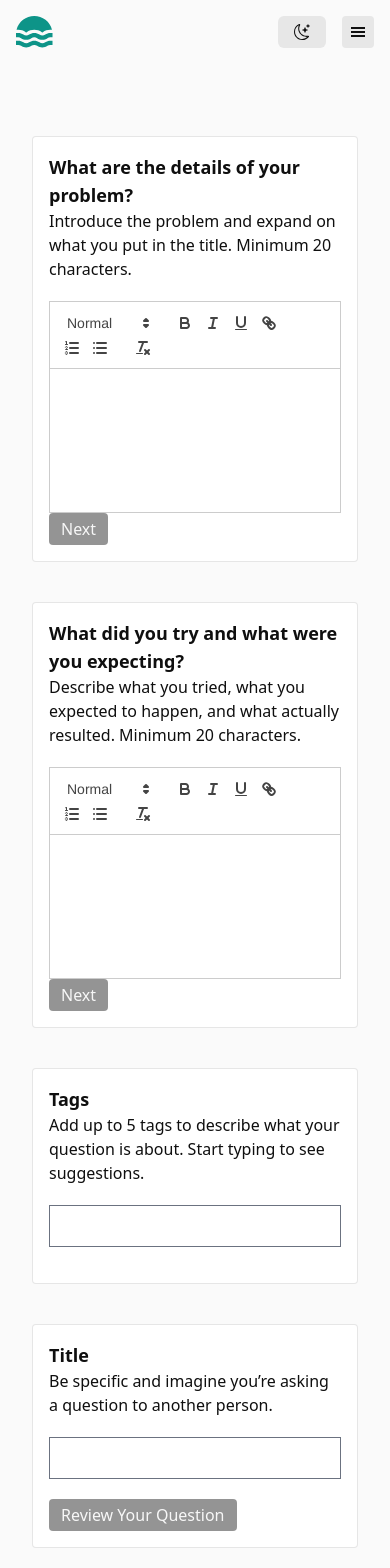
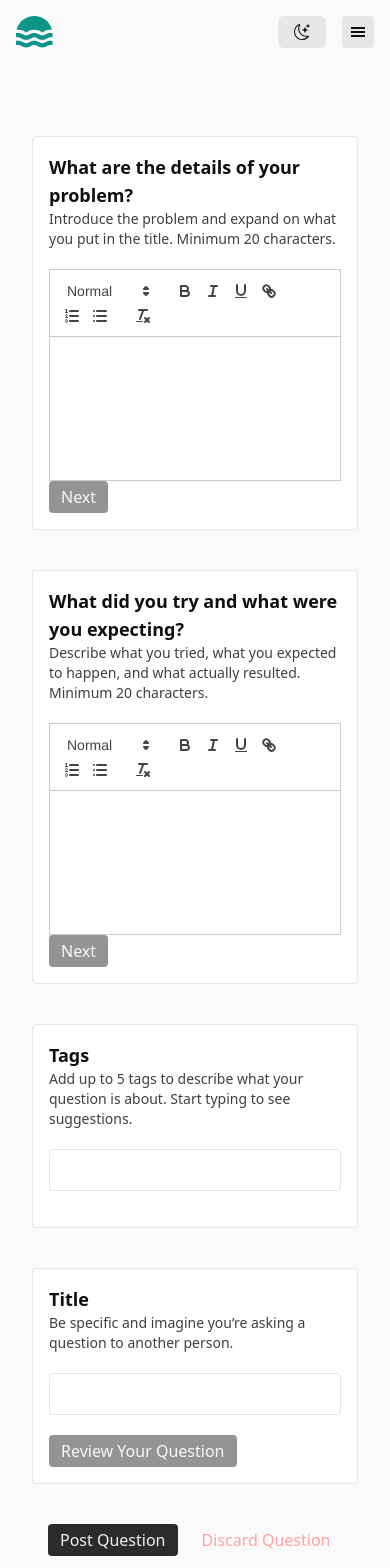
Before and after one commit to iamrmrishan/project-lunas-frontend, a React (Create React App) app: page /create-post in a window 390 px wide. Shown: the top 1568 px of the page. Built offline with nearby package versions, Linux system fonts and the light colour scheme.

Commit message:
create post styling

```diff
--- a/src/components/molecules/create-post/index.tsx
+++ b/src/components/molecules/create-post/index.tsx
@@ -18,11 +18,11 @@ const CreatePostForm = () => {
       <div className="relative mx-auto max-w-screen-xl px-4 py-8">
         <div className="grid grid-cols-4 md:gap-12 gap-2">
           <div className="md:col-span-3 col-span-4  text-primaryText dark:text-secondaryText">
-            <div className="flex flex-col p-4 my-4 bg-white border rounded  border-primaryText  dark:border-secondaryText border-opacity-10 dark:border-opacity-10">
+            <div className="flex flex-col p-4 my-4 bg-white dark:bg-secondaryBtn2 border rounded  border-primaryText  dark:border-secondaryText border-opacity-10 dark:border-opacity-10">
               <div className="text-lg font-bold">
                 What are the details of your problem?
               </div>
-              <div>
+              <div className='text-primaryText dark:text-secondaryText text-sm text-opacity-80 dark:text-opacity-80'>
                 Introduce the problem and expand on what you put in the title.
                 Minimum 20 characters.
               </div>
@@ -61,17 +61,17 @@ const CreatePostForm = () => {
               </div>
             </div>
           </div>
-          <div className='col-span-4 md:col-span-1'>
-            <div
+          <div className="col-span-4 md:col-span-1">
+          <div
               hidden={!show || focused != 0}
-              className="my-4 border rounded bg-white shadow border-primaryText  dark:border-secondaryText border-opacity-10 dark:border-opacity-10"
+              className="my-4 rounded bg-white dark:bg-secondaryBtn2 shadow border-primaryText h-auto"
             >
-              <div className="font-bold text-sm p-4 text-primaryText dark:text-secondaryText border ">
-                Proof-read before posting
+              <div className="font-bold text-sm p-4 text-primaryText dark:text-secondaryText bg-primaryBtn2 dark:bg-transparent dark:bg-brightnness- ">
+                 Proof-read before posting
               </div>
               <div>
                 <div></div>
-                <div className="p-4 text-xs text-primaryText dark:text-secondaryText font-sm">
+                <div className="p-4 text-xs text-primaryText dark:text-secondaryText text-opacity-70 dark:text-opacity-70">
                   Now that you're ready to post your question, read through it
                   from start to finish. Does it make sense? Add any details you
                   missed and read through it again. Now is a good time to make
@@ -83,18 +83,18 @@ const CreatePostForm = () => {
         </div>
 
         <div className="grid grid-cols-4 md:gap-12 gap-2">
-          <div className="md:col-span-3 col-span-4 text-primaryText dark:text-secondaryText">
-            <div className="p-4 my-4 bg-white border rounded  border-primaryText  dark:border-secondaryText border-opacity-10 dark:border-opacity-10">
+          <div className="md:col-span-3 col-span-4  text-primaryText dark:text-secondaryText">
+            <div className="flex flex-col p-4 my-4 bg-white dark:bg-secondaryBtn2  border rounded  border-primaryText  dark:border-secondaryText border-opacity-10 dark:border-opacity-10">
               <div className="text-lg font-bold">
                 What did you try and what were you expecting?
               </div>
-              <div>
+              <div className='text-primaryText dark:text-secondaryText text-sm text-opacity-80 dark:text-opacity-80'>
                 Describe what you tried, what you expected to happen, and what
                 actually resulted. Minimum 20 characters.
               </div>
               <div className="my-5 h-48">
                 <ReactQuill
-                  className="h-36"
+                  className="h-36 dark:text-"
                   theme="snow"
                   value={value.details}
                   onChange={(v) =>
@@ -128,17 +128,17 @@ const CreatePostForm = () => {
             </div>
           </div>
 
-          <div className='col-span-4 md:col-span-1'>
-            <div
+          <div className="col-span-4 md:col-span-1">
+          <div
               hidden={!show || focused != 1}
-              className="my-4 border rounded bg-white shadow border-primaryText  dark:border-secondaryText border-opacity-10 dark:border-opacity-10"
+              className="my-4 rounded bg-white dark:bg-secondaryBtn2 shadow border-primaryText h-auto"
             >
-              <div className="font-bold text-sm p-4 text-primaryText dark:text-secondaryText border ">
+              <div className="font-bold text-sm p-4 text-primaryText dark:text-secondaryText bg-primaryBtn2 dark:bg-transparent dark:bg-brightnness- ">
                 Expand on the problem
               </div>
               <div>
                 <div></div>
-                <div className="p-4 text-xs text-primaryText dark:text-secondaryText font-sm">
+                <div className="p-4 text-xs text-primaryText dark:text-secondaryText text-opacity-70 dark:text-opacity-70">
                   Show what you've tried, tell us what happened, and why it
                   didn't meet your needs. Not all questions benefit from
                   including code, but if your problem is better understood with
@@ -151,17 +151,17 @@ const CreatePostForm = () => {
             </div>
           </div>
         </div>
-
         <div className="grid grid-cols-4 md:gap-12 gap-2">
-          <div className="md:col-span-3 col-span-4 text-primaryText dark:text-secondaryText">
-            <div className="p-4 my-4 bg-white border rounded  border-primaryText  dark:border-secondaryText border-opacity-10 dark:border-opacity-10">
+          <div className="md:col-span-3 col-span-4  text-primaryText dark:text-secondaryText">
+            <div className="flex flex-col p-4 my-4 bg-white dark:bg-secondaryBtn2  border rounded  border-primaryText  dark:border-secondaryText border-opacity-10 dark:border-opacity-10">
               <div className="text-lg font-bold">Tags</div>
-              <div>
+              <div className='text-primaryText dark:text-secondaryText text-sm text-opacity-80 dark:text-opacity-80'>
                 Add up to 5 tags to describe what your question is about. Start
                 typing to see suggestions.
               </div>
               <div className="my-5">
                 <input
+
                   value={value.tags}
                   onChange={(v) =>
                     setValue({
@@ -177,22 +177,21 @@ const CreatePostForm = () => {
                     setShow(false);
                     setFocused(null);
                   }}
-                  className="border w-full py-2 px-1.5"
+                  className="border w-full py-2 px-1.5 bg-transparent border-opacity-10 border-primaryText dark:border-secondaryText rounded"
                 />
               </div>
             </div>
           </div>
-          <div className='col-span-4 md:col-span-1'>
-            <div
+          <div className="col-span-4 md:col-span-1">
+          <div
               hidden={!show || focused != 2}
-              className="my-4 border rounded bg-white shadow border-primaryText  dark:border-secondaryText border-opacity-10 dark:border-opacity-10 h-auto"
+              className="my-4 rounded bg-white dark:bg-secondaryBtn2 shadow border-primaryText h-auto"
             >
-              <div className="font-bold text-sm p-4 text-primaryText dark:text-secondaryText border ">
+              <div className="font-bold text-sm p-4 text-primaryText dark:text-secondaryText bg-primaryBtn2 dark:bg-transparent dark:bg-brightnness- ">
                 Adding tags
               </div>
               <div>
-                <div></div>
-                <div className="p-4 text-xs text-primaryText dark:text-secondaryText font-sm">
+              <div className="p-4 text-xs text-primaryText dark:text-secondaryText text-opacity-70 dark:text-opacity-70">
                   Tags help ensure that your question will get attention from
                   the right people. Tag things in more than one way so people
                   can find them more easily. Add tags for product lines,
@@ -203,11 +202,12 @@ const CreatePostForm = () => {
             </div>
           </div>
         </div>
+
         <div className="grid grid-cols-4 md:gap-12 gap-2">
-          <div className="md:col-span-3 col-span-4 text-primaryText dark:text-secondaryText">
-            <div className="p-4 my-4 bg-white border rounded  border-primaryText  dark:border-secondaryText border-opacity-10 dark:border-opacity-10">
+          <div className="md:col-span-3 col-span-4  text-primaryText dark:text-secondaryText">
+            <div className="flex flex-col p-4 my-4 bg-white dark:bg-secondaryBtn2  border rounded  border-primaryText  dark:border-secondaryText border-opacity-10 dark:border-opacity-10">
               <div className="text-lg font-bold">Title</div>
-              <div>
+              <div className='text-primaryText dark:text-secondaryText text-sm text-opacity-80 dark:text-opacity-80'>
                 Be specific and imagine you’re asking a question to another
                 person.
               </div>
@@ -228,7 +228,7 @@ const CreatePostForm = () => {
                     setShow(false);
                     setFocused(null);
                   }}
-                  className="border w-full py-2 px-1.5"
+                  className="border w-full py-2 px-1.5 bg-transparent border-opacity-10 border-primaryText dark:border-secondaryText rounded"
                 />
               </div>
               <div>
@@ -236,7 +236,7 @@ const CreatePostForm = () => {
                   disabled={value.title.length < 20}
                   className={`${
                     value.title.length < 20
-                      ? "cursor-not-allowed opacity-50"
+                      ? "cursor-not-allowed opacity-50 dark:bg-opacity-50"
                       : ""
                   } bg-primaryBtn dark:bg-secondaryBtn px-3 py-1 rounded text-primaryBtnText dark:text-secondaryBtnText`}
                 >
@@ -245,17 +245,17 @@ const CreatePostForm = () => {
               </div>
             </div>
           </div>
-          <div className='col-span-4 md:col-span-1'>
-            <div
+          <div className="col-span-4 md:col-span-1">
+          <div
               hidden={!show || focused != 3}
-              className="my-4 border rounded bg-white shadow border-primaryText  dark:border-secondaryText border-opacity-10 dark:border-opacity-10"
+              className="my-4 rounded bg-white dark:bg-secondaryBtn2 shadow border-primaryText h-auto"
             >
-              <div className="font-bold text-sm p-4 text-primaryText dark:text-secondaryText border ">
+              <div className="font-bold text-sm p-4 text-primaryText dark:text-secondaryText bg-primaryBtn2 dark:bg-transparent dark:bg-brightnness- ">
                 Writing a good title
               </div>
               <div>
                 <div></div>
-                <div className="p-4 text-xs text-primaryText dark:text-secondaryText">
+                <div className="p-4 text-xs text-primaryText dark:text-secondaryText text-opacity-70 dark:text-opacity-70">
                   Your title should summarize the problem. You might find that
                   you have a better idea of your title after writing out the
                   rest of the question.
@@ -269,7 +269,7 @@ const CreatePostForm = () => {
             Post Question
           </button>
 
-          <div className="text-red-400">Discard Question</div>
+          <div className="text-red-300">Discard Question</div>
         </div>
       </div>
     </section>
```
